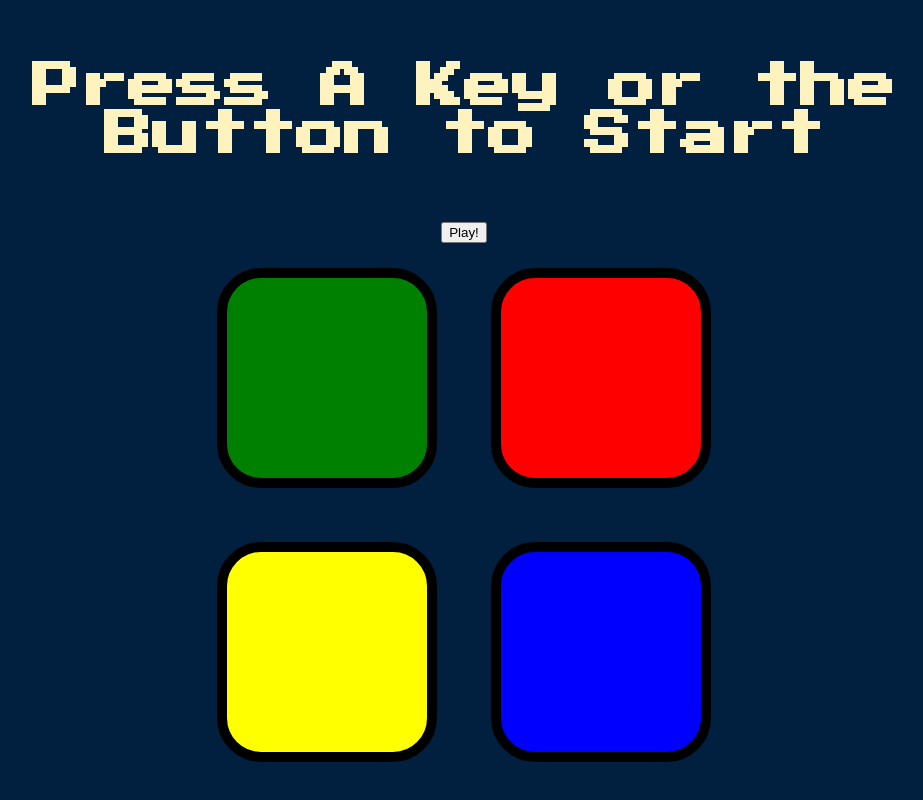
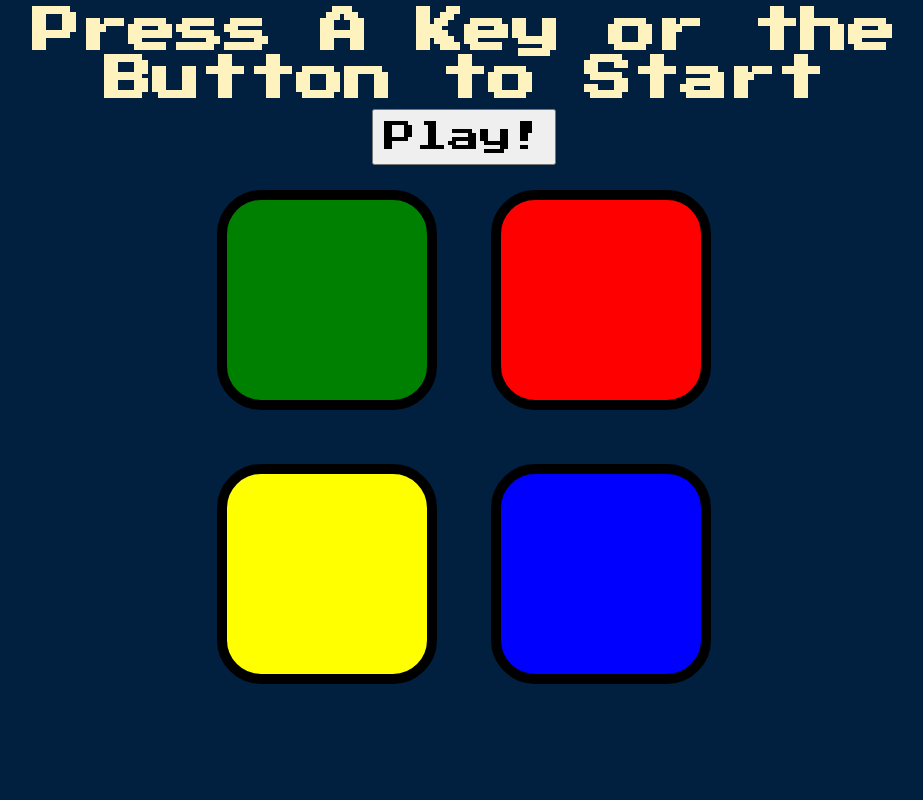
Before and after one commit to Nethrenial/simon-game, a plain HTML site: page index.html in a window 1280 px wide. Shown: the whole page, without its empty margins (176-1099 px from the left). Drawn offline with nearby package versions, Linux system fonts and the light colour scheme.

Commit message:
Update styles.css

```diff
--- a/styles.css
+++ b/styles.css
@@ -8,6 +8,8 @@ body {
   font-size: 3rem;
   margin:  5%;
   color: #FEF2BF;
+  margin-bottom: 5px;
+  margin-top: 5px;
 }
 
 .container {
@@ -51,3 +53,9 @@ body {
   box-shadow: 0 0 20px white;
   background-color: grey;
 }
+.play {
+  font-family: 'Press Start 2P', cursive;
+  font-size: 2rem;
+  padding: 10px;
+  margin-top: : 0;
+}
```
